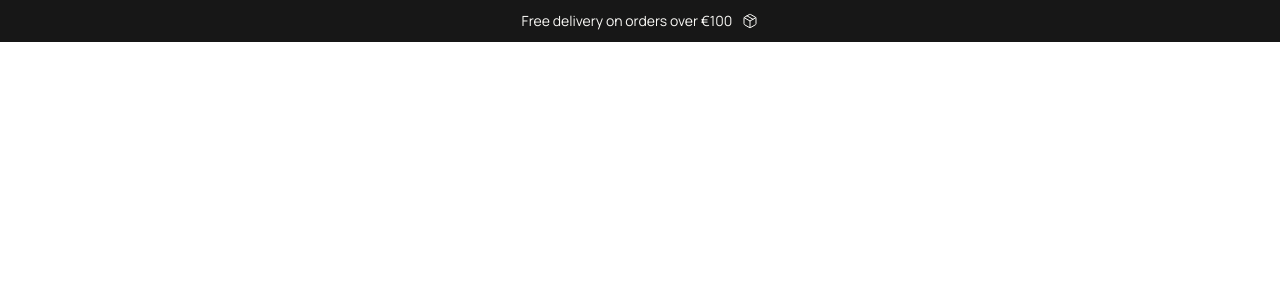
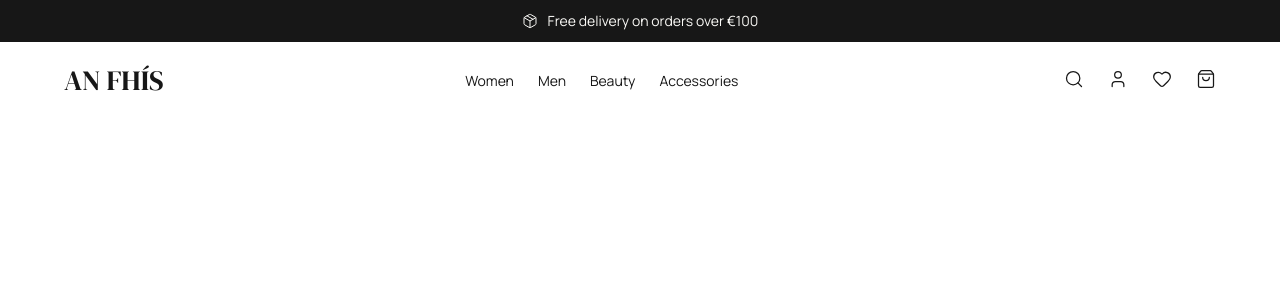
Before and after one commit to edwardshanahan97/react-ecommerce, a React (Vite) app: page / in a window 1280 px wide. Shown: the top 300 px of the page. Built offline with nearby package versions, Linux system fonts and the light colour scheme.

Commit message:
Add Navbar component

```diff
--- a/src/App.jsx
+++ b/src/App.jsx
@@ -1,9 +1,12 @@
 import Announcement from "./components/Announcement/Announcement";
+import Navbar from "./components/Navbar/Navbar";
 
 const App = () => {
   return (
     <div className="app">
       <Announcement />
+
+      <Navbar />
     </div>
   );
 };
--- a/src/components/Announcement/Announcement.jsx
+++ b/src/components/Announcement/Announcement.jsx
@@ -4,9 +4,8 @@ import { Package } from "lucide-react";
 const Announcement = () => {
   return (
     <div className="announcement">
+      <Package size={16} color="#faf9f6" strokeWidth={1.5} />
       <p>Free delivery on orders over €100</p>
-
-      <Package size={16} color="#faf9f6" strokeWidth={1.5} />
     </div>
   );
 };
--- /dev/null
+++ b/src/components/Container/Container.css
@@ -0,0 +1,5 @@
+.container {
+  width: 90%;
+  max-width: 144rem;
+  margin: auto;
+}
--- /dev/null
+++ b/src/components/Container/Container.jsx
@@ -0,0 +1,7 @@
+import "./Container.css";
+
+const Container = ({ children }) => {
+  return <div className="container">{children}</div>;
+};
+
+export default Container;
--- /dev/null
+++ b/src/components/Navbar/Navbar.css
@@ -0,0 +1,186 @@
+.navbar {
+  position: relative;
+  padding: 1.6rem 0;
+}
+
+.navbar .container {
+  display: flex;
+  align-items: center;
+  justify-content: space-between;
+}
+
+.navbar__logo {
+  font-family: var(--font-headings);
+  font-size: 2.4rem;
+}
+
+.navbar__list {
+  list-style: none;
+}
+
+.navbar__icons-desktop {
+  display: none;
+}
+
+.navbar__menu {
+  background-color: transparent;
+  outline: none;
+  border: none;
+}
+
+.navbar__menu span {
+  background-color: var(--color-text-dark);
+  height: 0.1rem;
+  width: 3rem;
+  display: block;
+  cursor: pointer;
+}
+
+.navbar__menu span:first-child {
+  margin-bottom: 0.8rem;
+}
+
+.navbar__overlay {
+  background-color: var(--color-text-dark);
+  width: 100%;
+  height: calc(100vh - 4rem);
+  transition: opacity 0.3s ease;
+  position: fixed;
+  left: 0;
+  top: 4rem;
+  z-index: 1;
+  opacity: 0;
+  pointer-events: none;
+}
+
+.navbar__overlay.active {
+  opacity: 1;
+  pointer-events: auto;
+}
+
+.navbar__list {
+  position: fixed;
+  top: 4rem;
+  z-index: 2;
+  padding: 1.6rem 0;
+  opacity: 0;
+  pointer-events: none;
+}
+
+.navbar__list.active {
+  opacity: 1;
+  transform: translateY(0);
+  pointer-events: auto;
+  transition: opacity 0.3s ease;
+}
+
+.navbar__list.active .navbar__item {
+  margin-bottom: 2.4rem;
+}
+
+.navbar__list.active .navbar__link {
+  color: var(--color-text-light);
+  font-size: 2.4rem;
+}
+
+.navbar__menu.active {
+  position: fixed;
+  top: calc(4rem + 1.6rem);
+  right: 5%;
+  width: 3rem;
+  height: 3rem;
+  z-index: 2;
+  transition: all 0.3s;
+}
+
+.navbar__menu span {
+  background-color: var(--color-text-dark);
+  height: 0.1rem;
+  width: 3rem;
+  display: block;
+  transition:
+    transform 0.3s ease,
+    background-color 0.3s ease;
+}
+
+.navbar__menu span:first-child {
+  margin-bottom: 0.8rem;
+}
+
+.navbar__menu.active span {
+  background-color: var(--color-text-light);
+}
+
+.navbar__menu.active span:first-child {
+  transform: translateY(0.45rem) rotate(45deg);
+}
+
+.navbar__menu.active span:nth-child(2) {
+  transform: translateY(-0.45rem) rotate(-45deg);
+}
+
+.navbar__icons-mobile {
+  display: flex;
+  align-items: center;
+  gap: 1.6rem;
+  margin-left: auto;
+  margin-right: 1.6rem;
+}
+
+.navbar__icons-menu {
+  position: fixed;
+  top: 30rem;
+  left: 5%;
+  z-index: 2;
+  display: flex;
+  align-items: center;
+  gap: 2.4rem;
+  opacity: 0;
+  pointer-events: none;
+}
+
+.navbar__icons-menu.active {
+  opacity: 1;
+  pointer-events: auto;
+  transition: opacity 0.3s ease;
+}
+
+@media (min-width: 1040px) {
+  .navbar__logo {
+    font-size: 2.8rem;
+  }
+  .navbar__list {
+    position: relative;
+    top: 0rem;
+    z-index: 1;
+    padding: 0;
+    display: flex;
+    gap: 2.4rem;
+    opacity: 1;
+    pointer-events: visible;
+  }
+
+  .navbar__link {
+    font-size: 1.4rem;
+  }
+
+  .navbar__link:hover {
+    opacity: 0.6;
+  }
+
+  .navbar__icons-desktop {
+    display: block;
+  }
+
+  .navbar__icon {
+    margin-left: 2.4rem;
+  }
+
+  .navbar__icons-mobile {
+    display: none;
+  }
+
+  .navbar__menu {
+    display: none;
+  }
+}
--- /dev/null
+++ b/src/components/Navbar/Navbar.jsx
@@ -0,0 +1,94 @@
+import { useState } from "react";
+import Container from "../Container/Container";
+import "./Navbar.css";
+import { Heart, Search, ShoppingBag, User } from "lucide-react";
+
+const Navbar = () => {
+  const [isActive, setIsActive] = useState(false);
+
+  return (
+    <nav className="navbar">
+      <Container>
+        <a className="navbar__logo" href="#">
+          AN FHÍS
+        </a>
+
+        <ul className={`navbar__list ${isActive ? "active" : ""}`}>
+          <li className="navbar__item">
+            <a href="#" className="navbar__link">
+              Women
+            </a>
+          </li>
+          <li className="navbar__item">
+            <a href="#" className="navbar__link">
+              Men
+            </a>
+          </li>
+          <li className="navbar__item">
+            <a href="#" className="navbar__link">
+              Beauty
+            </a>
+          </li>
+          <li className="navbar__item">
+            <a href="#acc" className="navbar__link">
+              Accessories
+            </a>
+          </li>
+        </ul>
+
+        <div className="navbar__icons-desktop">
+          <a href="#" className="navbar__icon" aria-label="Search">
+            <Search color="#171717" size={20} strokeWidth={1.5} />
+          </a>
+
+          <a href="#" className="navbar__icon" aria-label="Profile">
+            <User color="#171717" size={20} strokeWidth={1.5} />
+          </a>
+
+          <a href="#" className="navbar__icon" aria-label="Wishlist">
+            <Heart color="#171717" size={20} strokeWidth={1.5} />
+          </a>
+
+          <a href="#" className="navbar__icon" aria-label="Cart">
+            <ShoppingBag color="#171717" size={20} strokeWidth={1.5} />
+          </a>
+        </div>
+
+        <div className="navbar__icons-mobile">
+          <a href="#" className="navbar__icon" aria-label="Search">
+            <Search color="#171717" size={20} strokeWidth={1.5} />
+          </a>
+
+          <a href="#" className="navbar__icon" aria-label="Cart">
+            <ShoppingBag color="#171717" size={20} strokeWidth={1.5} />
+
+            {/* <span>2</span> */}
+          </a>
+        </div>
+
+        <div className={`navbar__icons-menu ${isActive ? "active" : ""}`}>
+          <a href="#" className="navbar__icon" aria-label="Profile">
+            <User color="#faf9f6" size={20} strokeWidth={1.5} />
+          </a>
+
+          <a href="#" className="navbar__icon" aria-label="Wishlist">
+            <Heart color="#faf9f6" size={20} strokeWidth={1.5} />
+          </a>
+        </div>
+
+        <button
+          onClick={() => setIsActive(!isActive)}
+          className={`navbar__menu ${isActive ? "active" : ""}`}
+          aria-label="Menu"
+        >
+          <span></span>
+          <span></span>
+        </button>
+
+        <div className={`navbar__overlay ${isActive ? "active" : ""}`}></div>
+      </Container>
+    </nav>
+  );
+};
+
+export default Navbar;
--- a/src/index.css
+++ b/src/index.css
@@ -46,3 +46,8 @@ h4 {
   font-family: var(--font-headings);
   font-weight: 400;
 }
+
+a {
+  color: var(--color-text-dark);
+  text-decoration: none;
+}
```
